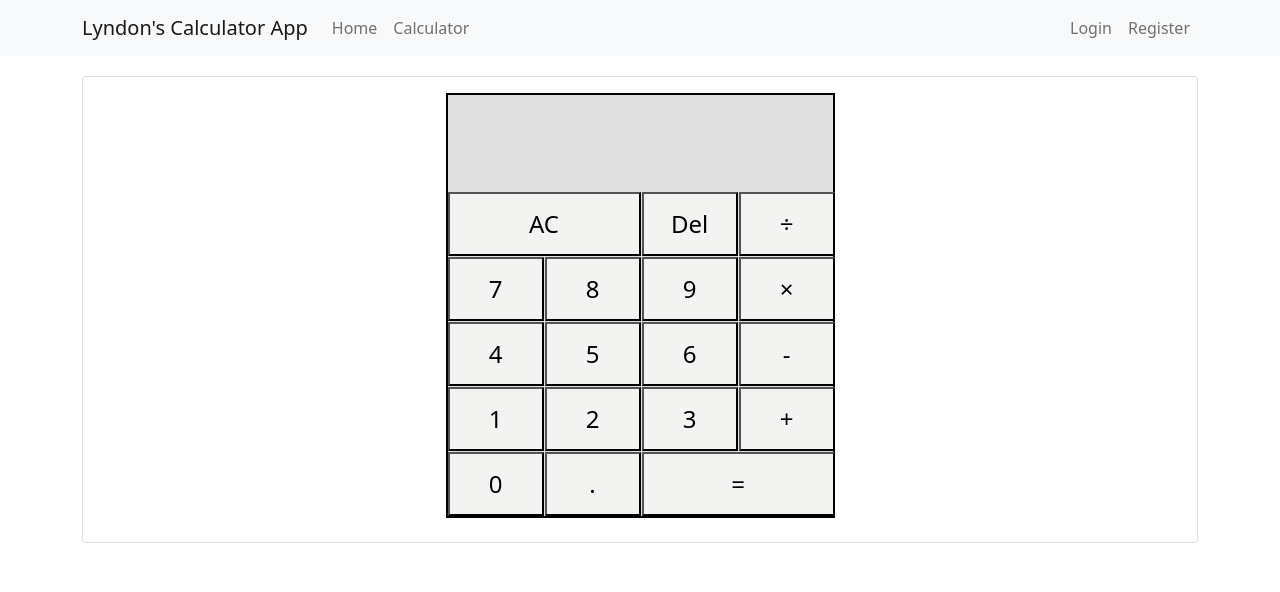
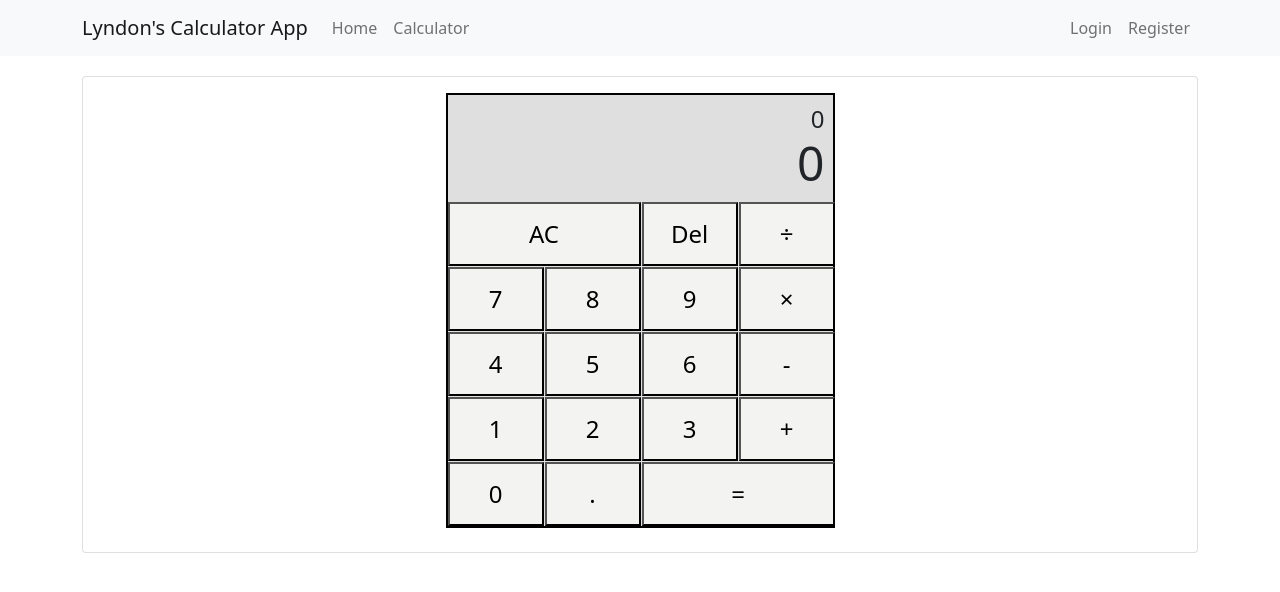
Before and after one commit to WXLyndon/react-calculator-app, a React (Create React App) app: page /calculator in a window 1280 px wide. Shown: the top 592 px of the page. Built offline with nearby package versions, Linux system fonts and the light colour scheme.

Commit message:
Add a number formatter to the number display.

```diff
--- a/src/components/contents/Calculator.jsx
+++ b/src/components/contents/Calculator.jsx
@@ -6,16 +6,28 @@ import ACTIONS from "../../redux/actions";
 import OperationButton from "./calculator/OperationButton";
 
 class Calculator extends Component {
-  state = {};
+  state = {
+    formatter: Intl.NumberFormat("en-US").format,
+  };
+
+  format = (number) => {
+    const [integer, decimal] = number.toString().split(".");
+    if (decimal === undefined) {
+      return this.state.formatter(number);
+    }
+    return `${this.state.formatter(integer)}.${decimal}`;
+  };
   render() {
     return (
       <ContentBase>
         <div className="calculator">
           <div className="output">
             <div className="last-output">
-              {this.props.lastOperand} {this.props.operation}
+              {this.format(this.props.lastOperand)} {this.props.operation}
             </div>
-            <div className="current-output">{this.props.currentOperand}</div>
+            <div className="current-output">
+              {this.format(this.props.currentOperand)}
+            </div>
           </div>
           <button className="buttion-ac" onClick={this.props.clear}>
             AC
```
